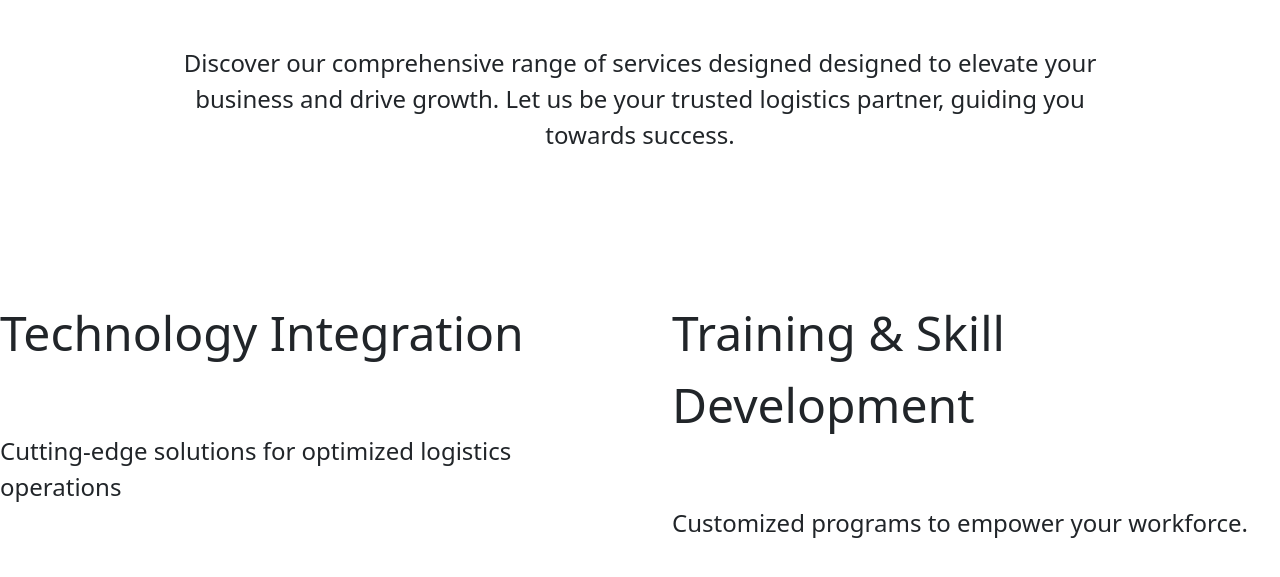
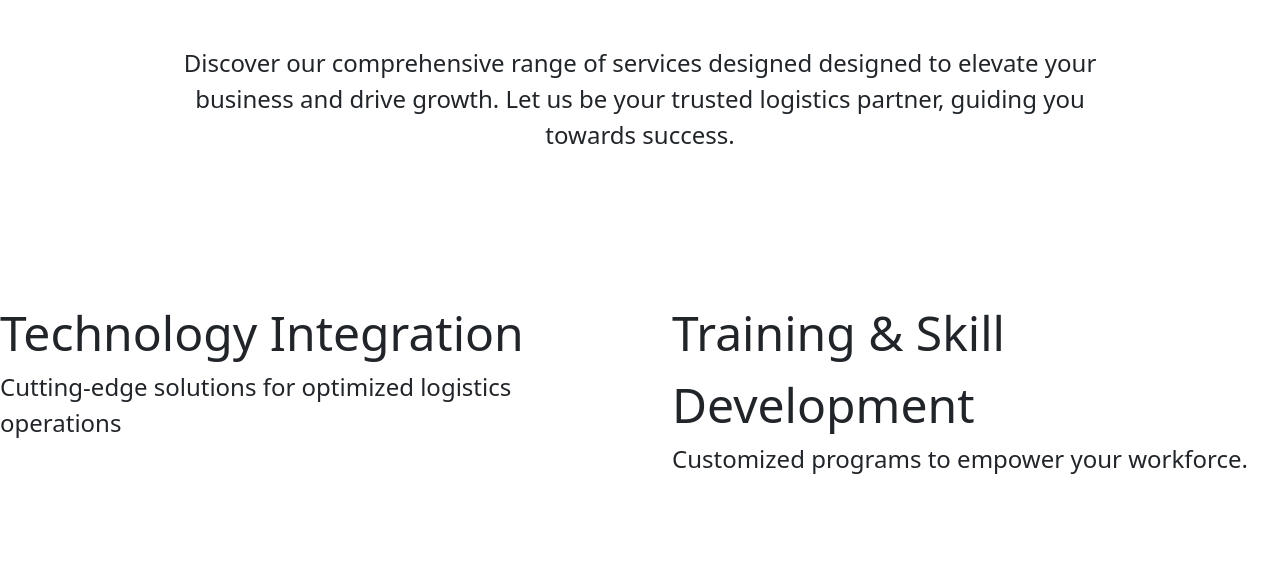
Before and after one commit to Krippto/Cedarstone_official, a plain HTML site: page index.html in a window 1280 px wide. Shown: the part 1171-1748 px from the top of the page. Drawn offline with nearby package versions, Linux system fonts and the light colour scheme.

Commit message:
Add files via upload
updated carousel padding

```diff
--- a/style.css
+++ b/style.css
@@ -117,9 +117,9 @@
     float: right;
 }
 
-/* .carousel-text{
+.carousel-text{
    padding: 2rem;
-} */
+}
 
 .carousel-button{
     margin-left: 50%;
@@ -127,12 +127,12 @@
 
 .carousel-text header{
     font-size: 3rem;
-    padding: 2rem;
+    /* padding: 2rem; */
 }
 
 .carousel-text p{
     font-size: 1.5rem;
-    padding: 2rem;
+    /* padding: 2rem; */
 }
 
 
```
